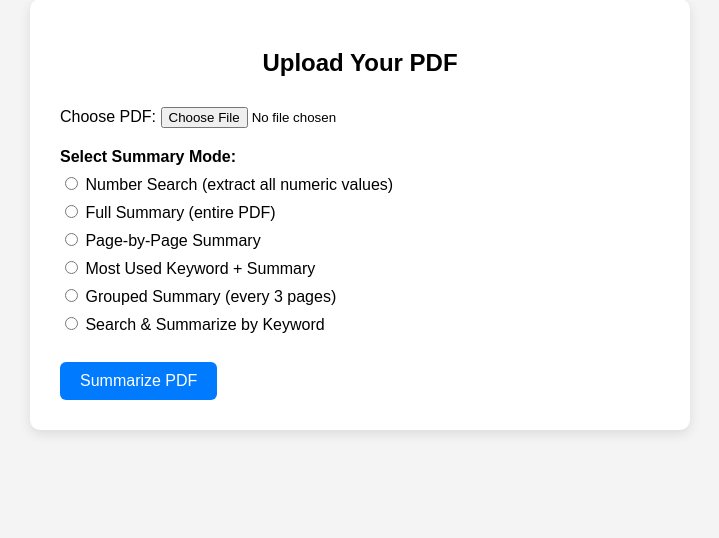
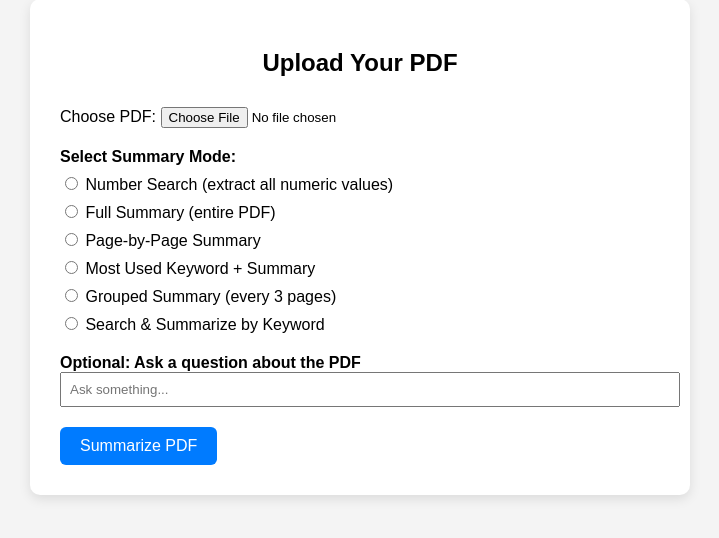
Before and after one commit to enkuwo/pdfreader, a Flask app: page / in a window 1280 px wide. Shown: the part 49-587 px from the top of the page, without its empty margins (280-999 px from the left). Run offline with Flask 3, Linux system fonts and the light colour scheme.

Commit message:
Add files via upload

```diff
--- a/templates/upload.html
+++ b/templates/upload.html
@@ -3,7 +3,6 @@
 <head>
     <meta charset="UTF-8">
     <title>PDF Summarizer</title>
-
     <style>
         body {
             font-family: Arial, sans-serif;
@@ -30,6 +29,9 @@
         .radio-group label {
             display: block;
             margin-bottom: 8px;
+        }
+        .question-group {
+            margin-top: 20px;
         }
         button {
             margin-top: 20px;
@@ -63,7 +65,7 @@
         <div class="radio-group">
             <label><strong>Select Summary Mode:</strong></label>
             <label><input type="radio" name="mode" value="numbers"> Number Search (extract all numeric values)</label>
-            <label><input type="radio" name="mode" value="full" required> Full Summary (entire PDF)</label>
+            <label><input type="radio" name="mode" value="full"> Full Summary (entire PDF)</label>
             <label><input type="radio" name="mode" value="page"> Page-by-Page Summary</label>
             <label><input type="radio" name="mode" value="most_used"> Most Used Keyword + Summary</label>
             <label><input type="radio" name="mode" value="group"> Grouped Summary (every 3 pages)</label>
@@ -71,18 +73,24 @@
             <div id="keywordInput" style="margin-top: 10px; display: none;">
                 <input type="text" name="keyword" placeholder="Enter keyword to search" style="width:100%; padding: 8px;">
             </div>
-            <script>
-                document.querySelectorAll('input[name="mode"]').forEach(radio => {
-                    radio.addEventListener('change', function() {
-                        const keywordBox = document.getElementById('keywordInput');
-                        keywordBox.style.display = (this.value === 'keyword') ? 'block' : 'none';
-                    });
-                });
-                </script>
+        </div>
+
+        <div class="question-group">
+            <label><strong>Optional: Ask a question about the PDF</strong></label>
+            <input type="text" name="question" placeholder="Ask something..." style="width:100%; padding: 8px;">
         </div>
 
         <button type="submit">Summarize PDF</button>
     </form>
 </div>
+
+<script>
+    document.querySelectorAll('input[name="mode"]').forEach(radio => {
+        radio.addEventListener('change', function () {
+            const keywordBox = document.getElementById('keywordInput');
+            keywordBox.style.display = (this.value === 'keyword') ? 'block' : 'none';
+        });
+    });
+</script>
 </body>
 </html>
```
Also changed, not shown: templates/result.html (+25 -1 lines).
